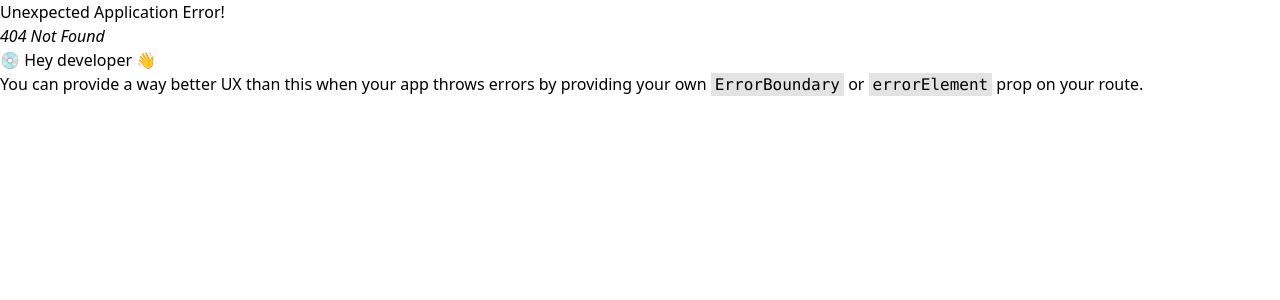
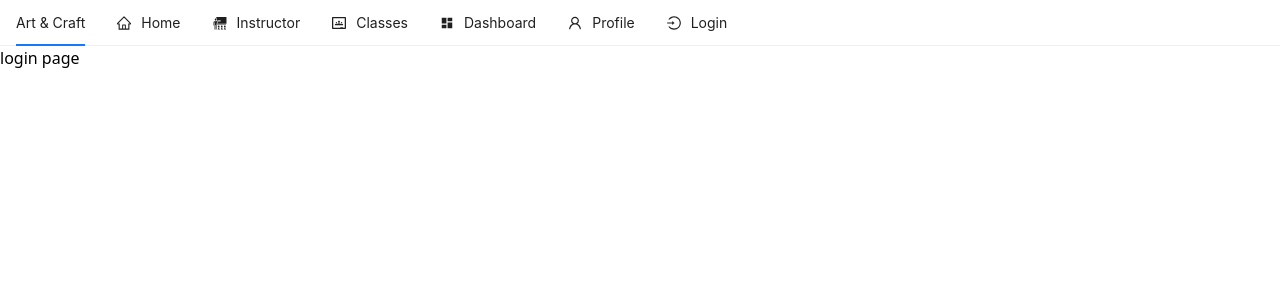
Before and after one commit to Rashed967/summer-camp-client-side, a React (Vite) app: page /login in a window 1280 px wide. Before the commit this address had no page. Shown: the top 300 px of the page. Built offline with nearby package versions, Linux system fonts and the light colour scheme.

Commit message:
login router and page aded

```diff
--- a/src/components/NavBar/NavBar.jsx
+++ b/src/components/NavBar/NavBar.jsx
@@ -3,13 +3,14 @@ import { Menu } from 'antd';
 import { GiTeacher } from "react-icons/gi";
 import { SiGoogleclassroom } from "react-icons/si";
 import { MdDashboard } from "react-icons/md";
-import { HomeOutlined, UserOutlined, ShoppingCartOutlined,  } from '@ant-design/icons';
+import { HomeOutlined, UserOutlined, LoginOutlined  } from '@ant-design/icons';
+import { Link } from 'react-router-dom';
 
 const NavBar = () => {
     return (
-        <Menu mode="horizontal" className='text-xl mt-4 pb-4'>
+        <Menu mode="horizontal" className=' text-xl mt-4 pb-4'>
         <Menu.Item key="art" >
-          Art & Craft
+         <Link to="/"> Art & Craft</Link>
         </Menu.Item>
         <Menu.Item key="home" icon={<HomeOutlined className='text-xl'/>}>
           Home
@@ -26,6 +27,9 @@ const NavBar = () => {
         <Menu.Item key="profile" icon={<UserOutlined className='text-xl'/>}>
           Profile
         </Menu.Item>
+        <Menu.Item key="login" icon={<LoginOutlined className='text-xl'/>}>
+          <Link to="/login">Login</Link>
+        </Menu.Item>
       </Menu>
     );
 };
--- a/src/home/Home/Home.jsx
+++ b/src/home/Home/Home.jsx
@@ -1,10 +1,10 @@
-import React from 'react';
-import NavBar from '../../components/NavBar/NavBar';
+
+
 
 const Home = () => {
     return (
         <div>
-            <NavBar></NavBar>
+
             <h2>Home page </h2>
         </div>
     );
--- a/src/layout/Main.jsx
+++ b/src/layout/Main.jsx
@@ -1,9 +1,11 @@
 import React from 'react';
 import { Outlet } from 'react-router-dom';
+import NavBar from '../components/NavBar/NavBar';
 
 const Main = () => {
     return (
         <div>
+            <NavBar></NavBar>
             <Outlet></Outlet>
         </div>
     );
--- /dev/null
+++ b/src/pages/Login/Login.jsx
@@ -0,0 +1,12 @@
+
+
+const Login = () => {
+    return (
+        <div>
+            <h2>login page</h2>
+
+        </div>
+    );
+};
+
+export default Login;
--- a/src/routes/Routes.jsx
+++ b/src/routes/Routes.jsx
@@ -1,6 +1,7 @@
 import { createBrowserRouter } from "react-router-dom";
 import Main from "../layout/Main";
 import Home from "../home/Home/Home";
+import Login from "../pages/Login/Login";
 
 
 
@@ -12,7 +13,10 @@ const router = createBrowserRouter([
         {
             path : "/",
             element : <Home></Home>,
-
+        },
+        {
+            path : "login",
+            element : <Login></Login>
         }
       ]
     },
```
